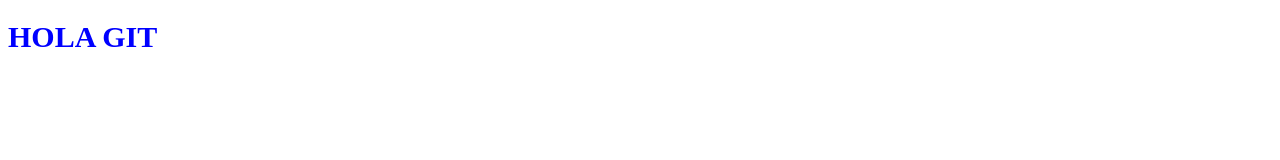
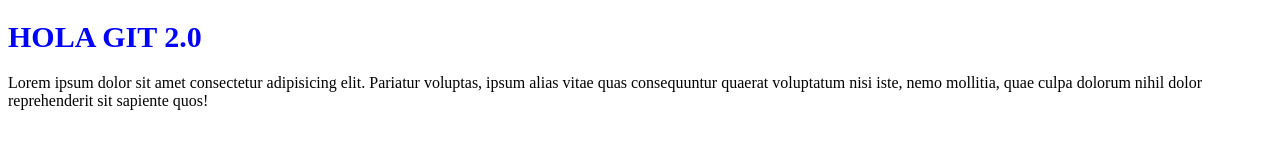
Before and after one commit to CHARLEN123/MuebleriaTioTato, a plain HTML site: page frontend/index.html in a window 1280 px wide. Drawn offline with Linux system fonts and the light colour scheme.

Commit message:
miprimerGit v1.1

```diff
--- a/frontend/index.html
+++ b/frontend/index.html
@@ -9,9 +9,9 @@
 </head>
 <body>
     <h1>
+        HOLA GIT 2.0
+    </h1>
 
-        HOLA GIT
-
-    </h1>
+    <p>Lorem ipsum dolor sit amet consectetur adipisicing elit. Pariatur voluptas, ipsum alias vitae quas consequuntur quaerat voluptatum nisi iste, nemo mollitia, quae culpa dolorum nihil dolor reprehenderit sit sapiente quos!</p>
 </body>
 </html>
```
